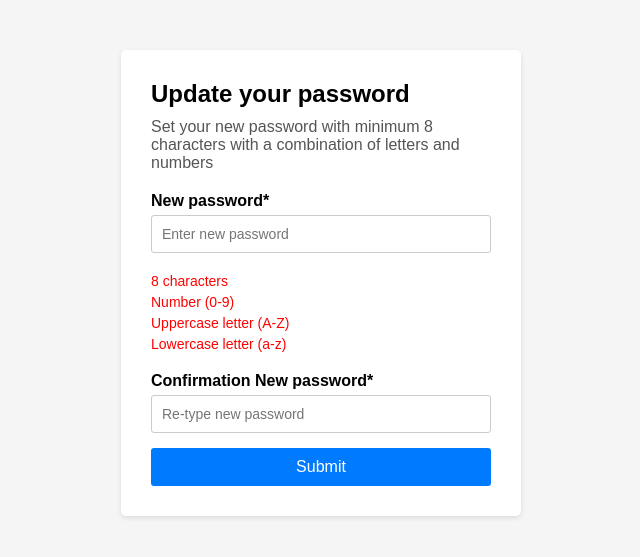
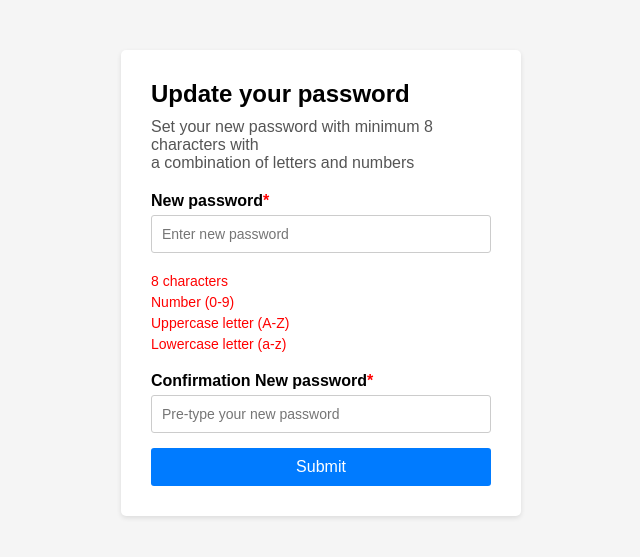
Before and after one commit to arrrpii/HR, a Flask app: template HRproject/templates/reset_password.html in a window 1280 px wide. Shown: the top 557 px of the page, without its empty margins (319-959 px from the left). Run offline with Flask 3, Linux system fonts and the light colour scheme; the template is opened without the code that fills it, so the values that code supplies are empty.

Commit message:
Update reset_password.html

```diff
--- a/HRproject/templates/reset_password.html
+++ b/HRproject/templates/reset_password.html
@@ -8,10 +8,10 @@
 <body>
   <div class="container">
     <h1>Update your password</h1>
-    <p>Set your new password with minimum 8 characters with a combination of letters and numbers</p>
+    <p>Set your new password with minimum 8 characters with<br>a combination of letters and numbers</p>
 
     <form action="{{ url_for('reset_password', token=token) }}" method="POST">
-      <label for="newPassword">New password*</label>
+      <label for="newPassword">New password<span style="color:red">*</span></label>
       <input
         type="password"
         id="newPassword"
@@ -27,18 +27,17 @@
         <li id="lowercase" class="invalid">Lowercase letter (a-z)</li>
       </ul>
 
-      <label for="confirmPassword">Confirmation New password*</label>
+      <label for="confirmPassword">Confirmation New password<span style="color:red">*</span></label>
       <input
         type="password"
         id="confirmPassword"
         name="confirmPassword"
-        placeholder="Re-type new password"
+        placeholder="Pre-type your new password"
         required
       />
 
       <button type="submit">Submit</button>
     </form>
-
 
     {% with messages = get_flashed_messages(with_categories=true) %}
       {% if messages %}
```
